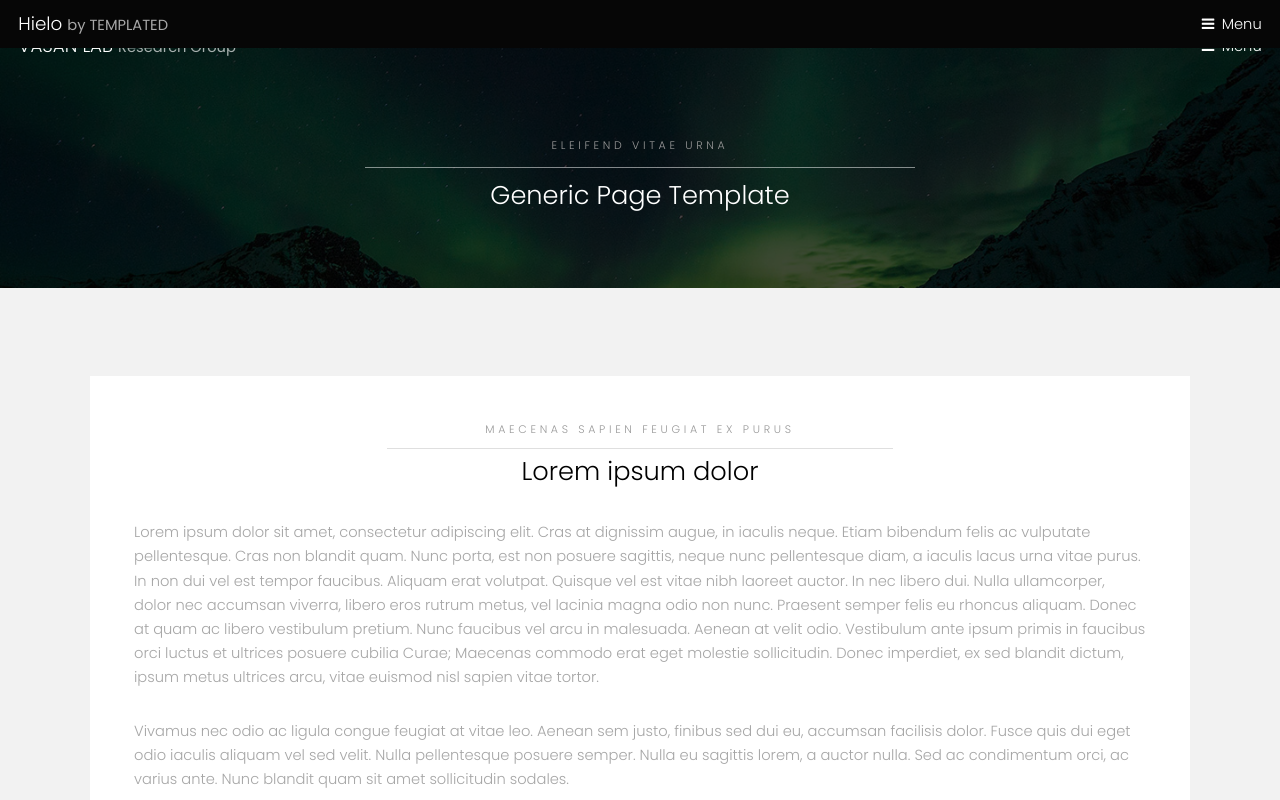
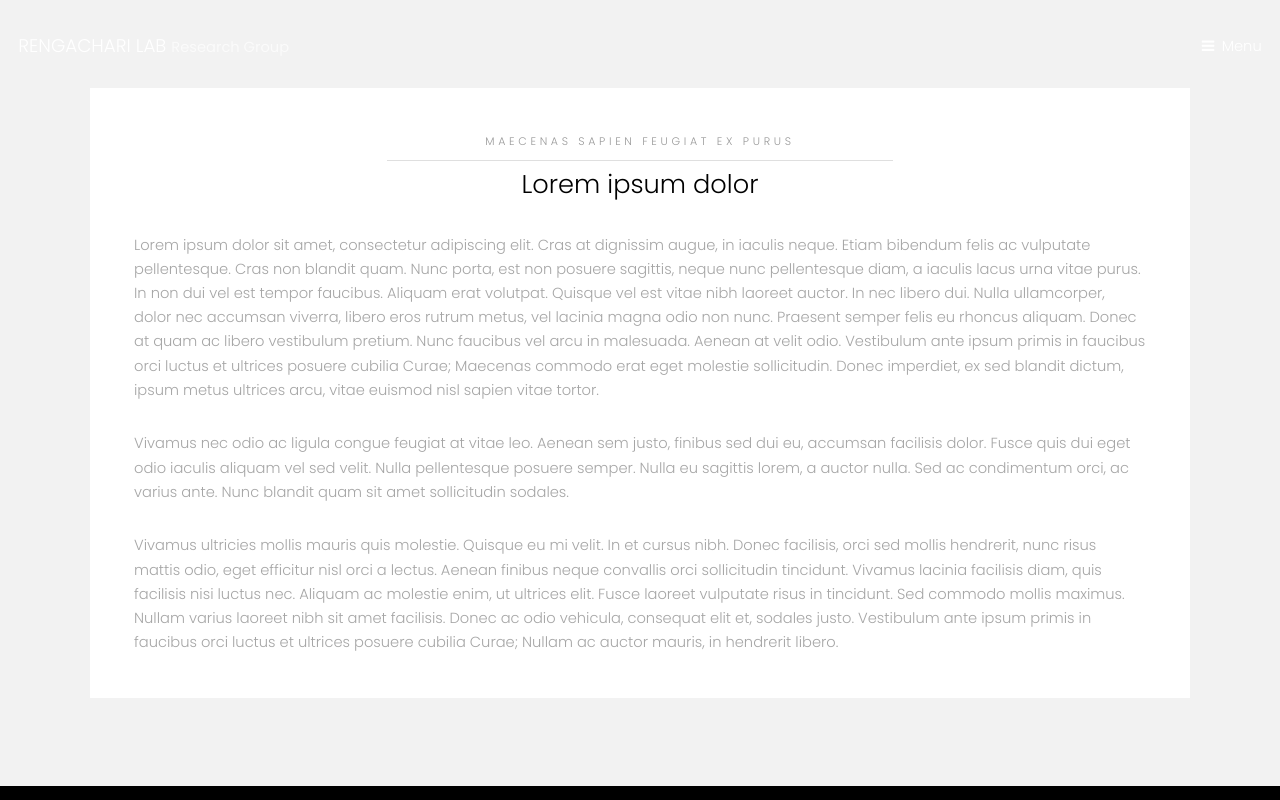
Before and after one commit to yazhinia/vasanlab.github.io, a plain HTML site: page research.html in a window 1280 px wide. Shown: the top 800 px of the page. Drawn offline with Linux system fonts and the light colour scheme.

Commit message:
edit research page

```diff
--- a/research.html
+++ b/research.html
@@ -8,7 +8,7 @@
 	<noscript><link rel="stylesheet" href="assets/css/noscript.css" /></noscript>
 
 <header id="header" class="alt">
-  <div class="logo"><a href="index.html">VASAN LAB <span>Research Group</span></a></div>
+  <div class="logo"><a href="index.html">RENGACHARI LAB <span>Research Group</span></a></div>
   <!-- This anchor triggers the slide-in menu; without it the menu won’t appear -->
   <a href="#menu">Menu</a>
 </header>
@@ -22,18 +22,18 @@
     <li><a href="index.html#contact">Contact</a></li>
   </ul>
 </nav>
-<html><head><title>Hielo by TEMPLATED</title><meta charset="utf-8"><meta name="robots" content="index, follow, max-image-preview:large, max-snippet:-1, max-video-preview:-1"><meta name="viewport" content="width=device-width, initial-scale=1"><link rel="stylesheet" href="assets/css/main.css"></head><body class="subpage">
+<!-- <html><head><title>Hielo by TEMPLATED</title><meta charset="utf-8"><meta name="robots" content="index, follow, max-image-preview:large, max-snippet:-1, max-video-preview:-1"><meta name="viewport" content="width=device-width, initial-scale=1"><link rel="stylesheet" href="assets/css/main.css"></head><body class="subpage"> -->
 
 		<!-- Header -->
-			<header id="header"><div class="logo"><a href="index.html">Hielo <span>by TEMPLATED</span></a></div>
-				<a href="#menu">Menu</a>
-			</header><!-- Nav --><nav id="menu"><ul class="links"><li><a href="index.html">Home</a></li>
-					<li><a href="generic.html">Generic</a></li>
-					<li><a href="elements.html">Elements</a></li>
-				</ul></nav><!-- One --><section id="One" class="wrapper style3"><div class="inner">
-					<header class="align-center"><p>Eleifend vitae urna</p>
-						<h2>Generic Page Template</h2>
-					</header></div>
+			<!-- <header id="header"><div class="logo"><a href="index.html">Hielo <span>by TEMPLATED</span></a></div> -->
+				<!-- <a href="#menu">Menu</a> -->
+			<!-- </header>Nav<nav id="menu"><ul class="links"><li><a href="index.html">Home</a></li> -->
+					<!-- <li><a href="generic.html">Generic</a></li> -->
+					<!-- <li><a href="elements.html">Elements</a></li> -->
+				<!-- </ul></nav>One<section id="One" class="wrapper style3"><div class="inner"> -->
+					<!-- <header class="align-center"><p>Eleifend vitae urna</p> -->
+						<!-- <h2>Generic Page Template</h2> -->
+					<!-- </header></div> -->
 			</section><!-- Two --><section id="two" class="wrapper style2"><div class="inner">
 					<div class="box">
 						<div class="content">
```
